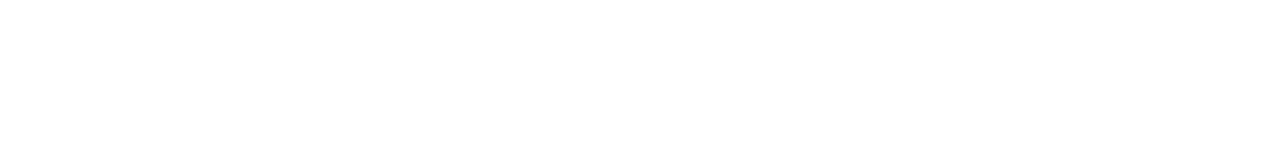
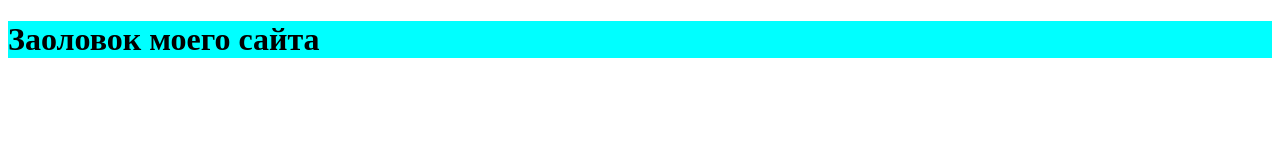
Before and after one commit to Ivanblin/my-site, a plain HTML site: page index.html in a window 1280 px wide. Drawn offline with Linux system fonts and the light colour scheme.

Commit message:
создана шапка проекта

```diff
--- a/css/style.css
+++ b/css/style.css
@@ -0,0 +1,3 @@
+header {
+  background-color: aqua;
+}
--- a/index.html
+++ b/index.html
@@ -7,6 +7,8 @@
   <title>Document</title>
 </head>
 <body>
-
+  <header>
+    <h1>Заоловок моего сайта</h1>
+  </header>
 </body>
 </html>
```
